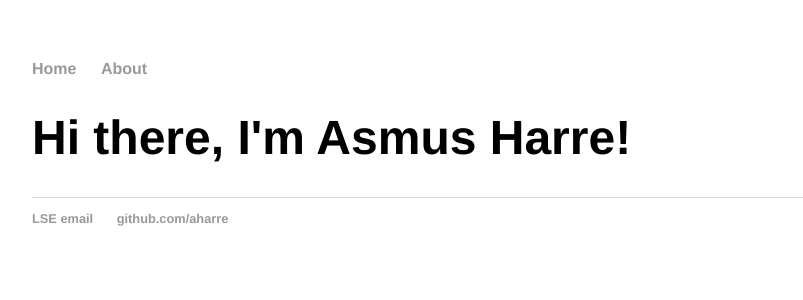
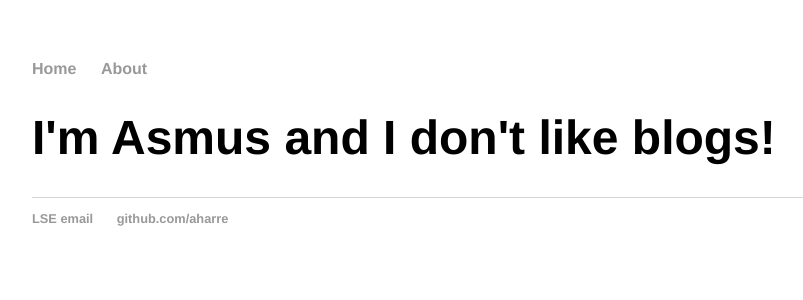
Before and after one commit to aharre/aharre.github.io, a Jekyll site: the page built from index.html, in a window 1280 px wide. Shown: the top 300 px of the page, without its empty margins (160-963 px from the left). Built offline with Jekyll 4.4.1, drawn with Linux system fonts in a browser that asks for light colours.

Commit message:
Update text

```diff
--- a/index.html
+++ b/index.html
@@ -3,5 +3,5 @@ layout: default
 title: Asmus Harre, LSE
 ---
 <div class="blurb">
-	<h1>Hi there, I'm Asmus Harre!</h1>
+	<h1>I'm Asmus and I don't like blogs!</h1>
 </div>
```
